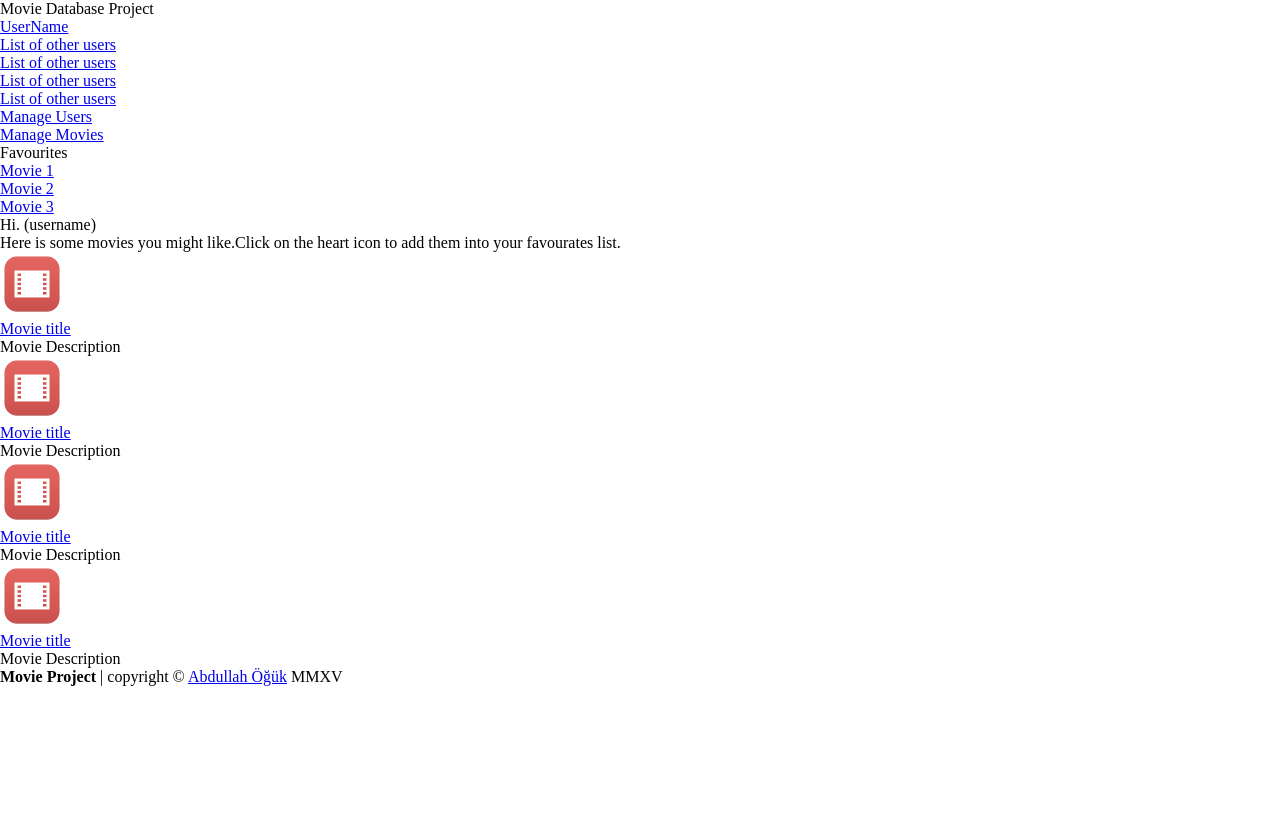
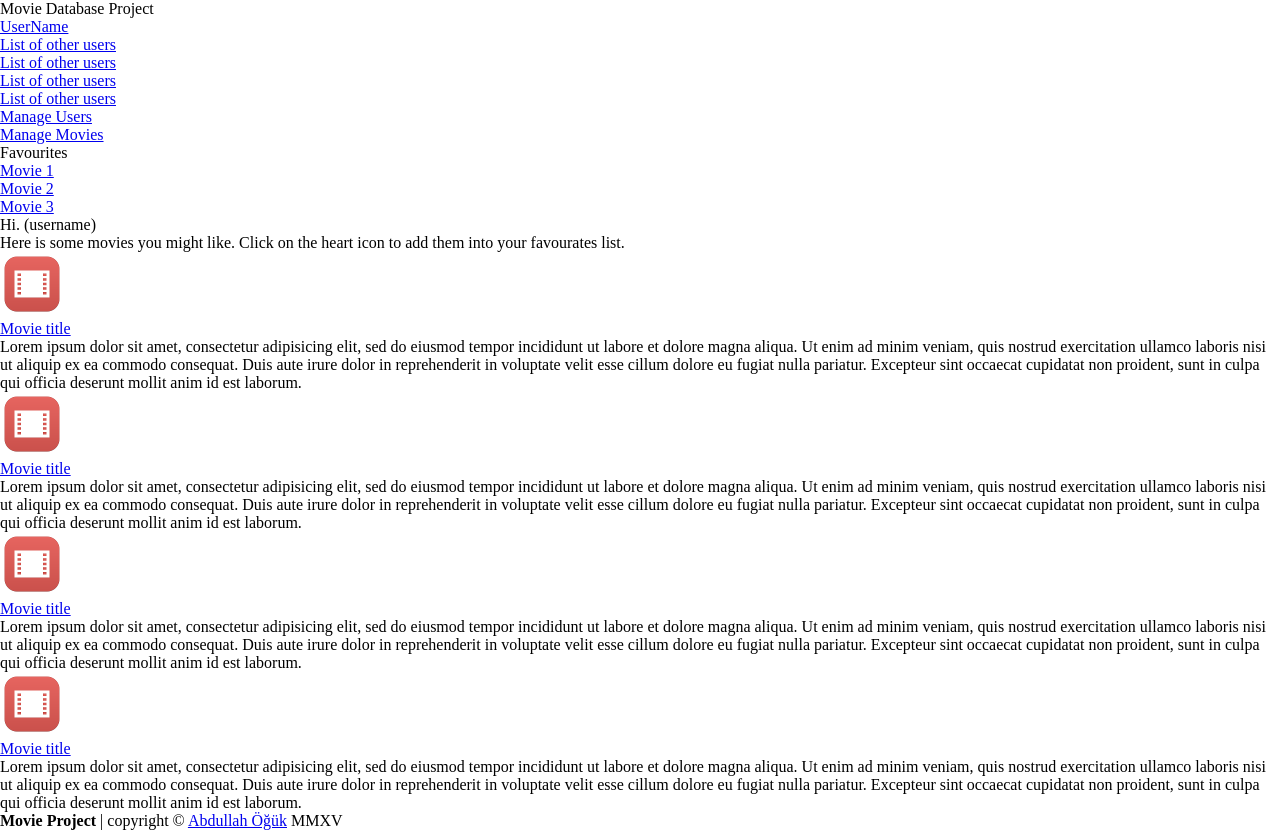
Before and after one commit to abdullahoguk/web-notes, a plain HTML site: page project/index.html in a window 1280 px wide. Before the commit the page ends 800 px from the top, so only its background shows below. Drawn offline with Linux system fonts and the light colour scheme.

Commit message:
project html

```diff
--- a/project/index.html
+++ b/project/index.html
@@ -4,6 +4,12 @@
     	<meta charset="utf-8">
         <link rel="stylesheet" type="text/css" href="reset.css">
         <link rel="stylesheet" type="text/css" href="style.css">
+
+        <!--[if lt IE 9]>
+        <script src= "scripts/html5.js"></script>
+        <script src= "scripts/html5shiv-printshiv.js"></script>
+        <![endif]-->
+
         <title>Movie Project</title>
     </head>
 
@@ -21,16 +27,16 @@
                 <li><a href="#"> List of other users</a></li>
                 <li><a href="#"> List of other users</a></li>
                 <li><a href="#"> List of other users</a></li>
-            </ul class= "admin">
-             <ul>
+            </ul>
+             <ul class= "admin">
                 <li><a href="#"> Manage Users</a></li>
                 <li><a href="#"> Manage Movies</a></li>
             </ul>
         </nav>
 
-        <nav class= "favs">
+        <nav class= "favs_list">
             <h2>Favourites</h2>
-             <ul>
+             <ul class="favs">
                 <li><a href="#"> Movie 1</a></li>
                 <li><a href="#"> Movie 2</a></li>
                 <li><a href="#"> Movie 3</a></li>
@@ -39,14 +45,19 @@
 
         <section class= "movie_list">
             <h2>Hi. (username)</h2>
-            <p class= "welcome">Here is some movies you might like.Click on the heart icon to add them into your favourates list.</p>
+            <p class= "welcome">Here is some movies you might like. Click on the heart icon to add them into your favourates list.</p>
             <ul>
                 <li>
                     <figure>
                         <a href="#"> <img class="thumbnail" alt= "Thumbnail" src= "images-movies/movie-fail-low.png"></a>
                         <figcaption>
                             <h3><a href="#"> Movie title </a></h3>
-                            <div class="description">Movie Description</div>
+                            <div class="description">Lorem ipsum dolor sit amet, consectetur adipisicing elit, sed do eiusmod
+                            tempor incididunt ut labore et dolore magna aliqua. Ut enim ad minim veniam,
+                            quis nostrud exercitation ullamco laboris nisi ut aliquip ex ea commodo
+                            consequat. Duis aute irure dolor in reprehenderit in voluptate velit esse
+                            cillum dolore eu fugiat nulla pariatur. Excepteur sint occaecat cupidatat non
+                            proident, sunt in culpa qui officia deserunt mollit anim id est laborum.</div>
                         </figcaption>
                     </figure>
                 </li>
@@ -55,7 +66,12 @@
                         <a href="#"> <img class="thumbnail" alt= "Thumbnail" src= "images-movies/movie-fail-low.png"></a>
                         <figcaption>
                             <h3><a href="#"> Movie title </a></h3>
-                            <div class="description">Movie Description</div>
+                            <div class="description">Lorem ipsum dolor sit amet, consectetur adipisicing elit, sed do eiusmod
+                            tempor incididunt ut labore et dolore magna aliqua. Ut enim ad minim veniam,
+                            quis nostrud exercitation ullamco laboris nisi ut aliquip ex ea commodo
+                            consequat. Duis aute irure dolor in reprehenderit in voluptate velit esse
+                            cillum dolore eu fugiat nulla pariatur. Excepteur sint occaecat cupidatat non
+                            proident, sunt in culpa qui officia deserunt mollit anim id est laborum.</div>
                         </figcaption>
                     </figure>
                 </li>
@@ -64,7 +80,12 @@
                         <a href="#"> <img class="thumbnail" alt= "Thumbnail" src= "images-movies/movie-fail-low.png"></a>
                         <figcaption>
                             <h3><a href="#"> Movie title </a></h3>
-                            <div class="description">Movie Description</div>
+                            <div class="description">Lorem ipsum dolor sit amet, consectetur adipisicing elit, sed do eiusmod
+                            tempor incididunt ut labore et dolore magna aliqua. Ut enim ad minim veniam,
+                            quis nostrud exercitation ullamco laboris nisi ut aliquip ex ea commodo
+                            consequat. Duis aute irure dolor in reprehenderit in voluptate velit esse
+                            cillum dolore eu fugiat nulla pariatur. Excepteur sint occaecat cupidatat non
+                            proident, sunt in culpa qui officia deserunt mollit anim id est laborum.</div>
                         </figcaption>
                     </figure>
                 </li>
@@ -73,7 +94,12 @@
                         <a href="#"> <img class="thumbnail" alt= "Thumbnail" src= "images-movies/movie-fail-low.png"></a>
                         <figcaption>
                             <h3><a href="#"> Movie title </a></h3>
-                            <div class="description">Movie Description</div>
+                            <div class="description">Lorem ipsum dolor sit amet, consectetur adipisicing elit, sed do eiusmod
+                            tempor incididunt ut labore et dolore magna aliqua. Ut enim ad minim veniam,
+                            quis nostrud exercitation ullamco laboris nisi ut aliquip ex ea commodo
+                            consequat. Duis aute irure dolor in reprehenderit in voluptate velit esse
+                            cillum dolore eu fugiat nulla pariatur. Excepteur sint occaecat cupidatat non
+                            proident, sunt in culpa qui officia deserunt mollit anim id est laborum.</div>
                         </figcaption>
                     </figure>
                 </li>
@@ -86,6 +112,4 @@
         </footer>
 
     </body>
-
-
 </html>
```
Also changed, not shown: project/movie-single.html (+1 -1 lines).
